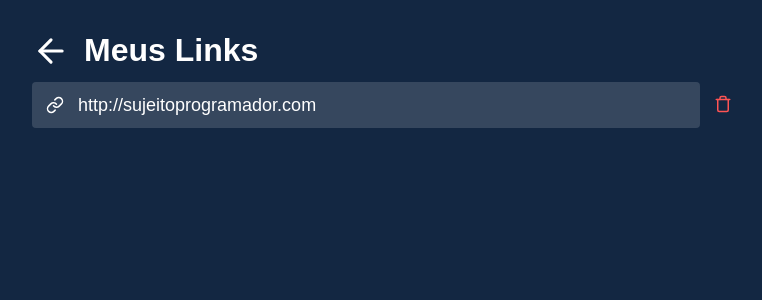
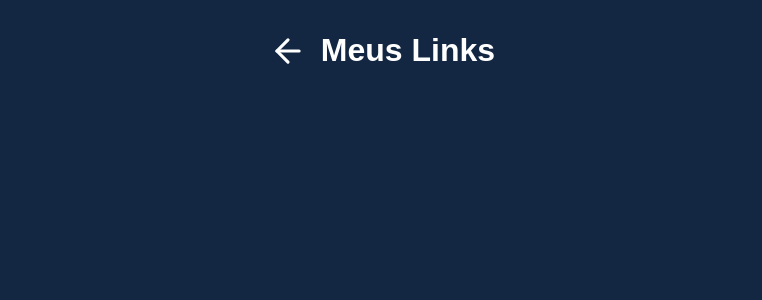
Before and after one commit to PedroRocha94/encurtador-link, a React (Create React App) app: page /links in a window 1280 px wide. Shown: the top 300 px of the page, without its empty margins (258-1020 px from the left). Built offline with nearby package versions, Linux system fonts and the light colour scheme.

Commit message:
Update page links, components links make auto

```diff
--- a/src/pages/Links/index.js
+++ b/src/pages/Links/index.js
@@ -1,20 +1,29 @@
-import {useState, useEffect} from 'react'
+import { useState, useEffect } from 'react'
 
 import './links.css'
-import {FiArrowLeft, FiLink, FiTrash} from 'react-icons/fi'
-import {Link} from 'react-router-dom'
-import {getLinksSave} from '../../services/storeLinks'
+import { FiArrowLeft, FiLink, FiTrash } from 'react-icons/fi'
+import { Link } from 'react-router-dom'
+import { getLinksSave } from '../../services/storeLinks'
 
 export default function Links() {
 
+  const [myLinks, setMyLinks] = useState([]);
+  const [data, setData] = useState({});
+  const [showModal, setShowModal] = useState(false);
+
   useEffect(() => {
-    async function getLinks(){
+    async function getLinks() {
       const result = await getLinksSave('@encurtaLink');
 
-      console.log(result)
+      if (result === 0) {
+        //A lista está vazia
+        console.log('A LISTA ESTÁ VAZIA!');
       }
+      setMyLinks(result);
 
+    }
     getLinks();
+
   }, []);
 
 
@@ -22,19 +31,22 @@
     <div className='links-container'>
       <div className='links-header'>
         <Link to='/'>
-            <FiArrowLeft size={38} color='#fff'/>
+          <FiArrowLeft size={38} color='#fff' />
         </Link>
         <h1>Meus Links</h1>
       </div>
-        <div className='links-item'>
+
+      {myLinks.map(link => (
+        <div key={link.id} className='links-item'>
           <button className='link'>
-            <FiLink size={18} color='#fff'/>
-            http://sujeitoprogramador.com
+            <FiLink size={18} color='#fff' />
+            {link.long_url}
           </button>
           <button className='link-delete'>
-            <FiTrash size={18} color='#ff5454'/>
+            <FiTrash size={18} color='#ff5454' />
           </button>
         </div>
+      ))}
     </div>
   );
 }
```
Lines whose indentation alone changed are shown as unchanged.
